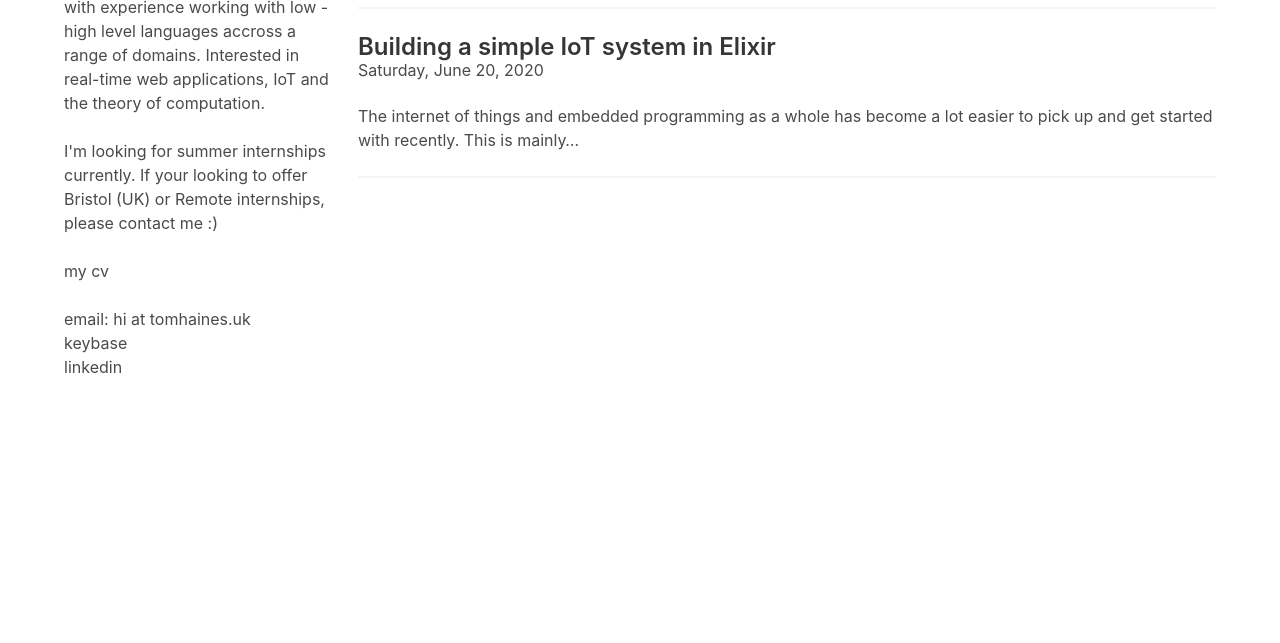
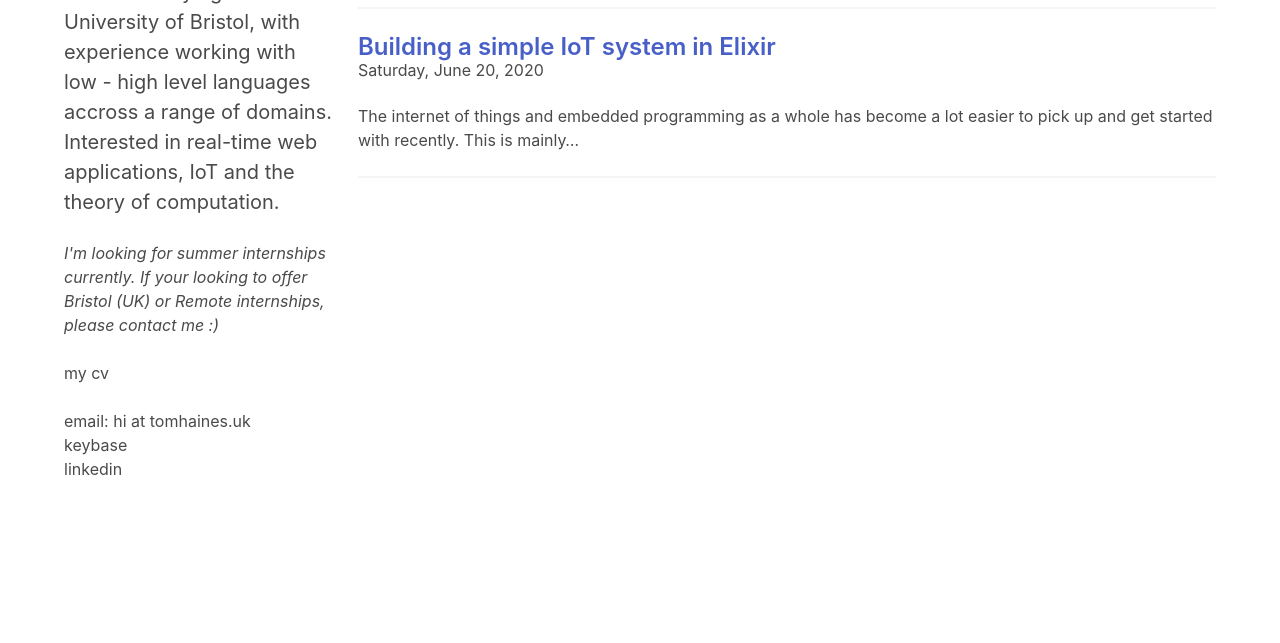
Before and after one commit to th0mas/tomhaines.uk, a Gatsby site: page / in a window 1280 px wide. Shown: the part 157-800 px from the top of the page. Built offline with nearby package versions, Linux system fonts and the light colour scheme; Gatsby itself is replaced by a stand-in of ours; some packages are replaced by stand-ins of ours.

Commit message:
fixed css bug

```diff
--- a/src/components/layout.scss
+++ b/src/components/layout.scss
@@ -4,6 +4,7 @@
 @import "~bulma/sass/base/_all.sass";
 @import "~bulma/sass/grid/_all.sass";
 @import "~bulma/sass/layout/_all.sass";
+@import "~bulma/sass/helpers/_all.sass";
 
 @import "~bulma/sass/elements/box.sass";
 @import "~bulma/sass/elements/button.sass";
```
